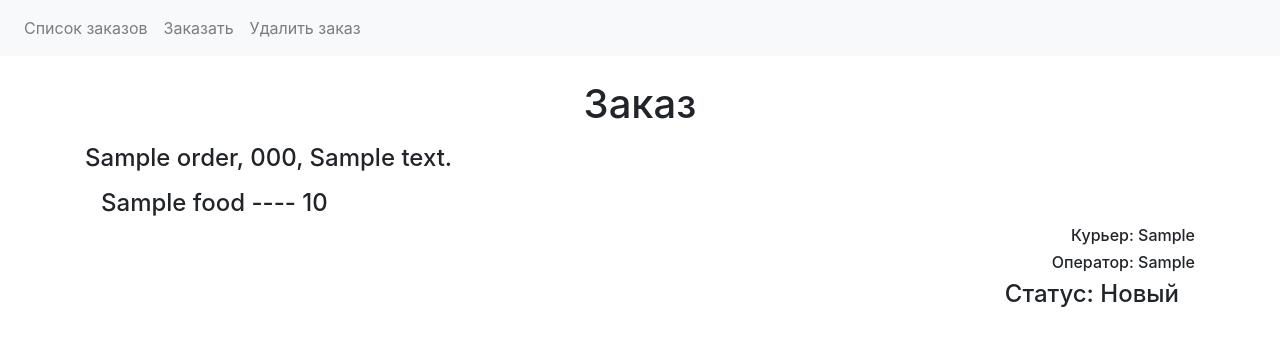
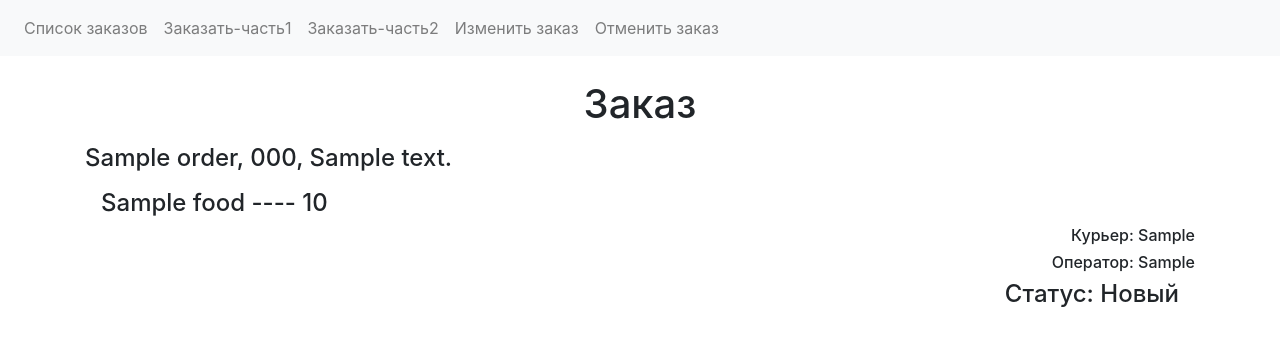
Before and after one commit to belek-king-bar/online-order, a Django app: page /order/1 in a window 1280 px wide. Shown: the top 346 px of the page. Run offline with Django 3.2, Linux system fonts and the light colour scheme; tables that the repository leaves empty hold one stand-in row (values such as "Sample post"); some libraries are stand-ins or nearby versions.

Commit message:
Исправлены баги с order

```diff
--- a/lab/webapp/templates/order_detail.html
+++ b/lab/webapp/templates/order_detail.html
@@ -5,10 +5,16 @@
             <a class="nav-link" href="{% url 'order_list' %}">Список заказов</a>
         </li>
         <li class="nav-item">
-            <a class="nav-link" href="{% url 'order_create' %}">Заказать</a>
+            <a class="nav-link" href="{% url 'order_create' %}">Заказать-часть1</a>
         </li>
         <li class="nav-item">
-            <a class="nav-link" href="{% url 'order_delete' order.pk %}">Удалить заказ</a>
+            <a class="nav-link" href="{% url 'order_food_create' order.pk %}">Заказать-часть2</a>
+        </li>
+        <li class="nav-item">
+            <a class="nav-link" href="{% url 'order_update' order.pk %}">Изменить заказ</a>
+        </li>
+        <li class="nav-item">
+            <a class="nav-link" href="{% url 'order_cancel' order.pk %}">Отменить заказ</a>
         </li>
 {% endblock %}
 {% block content %}
--- a/lab/webapp/templates/order_list.html
+++ b/lab/webapp/templates/order_list.html
@@ -5,7 +5,7 @@
             <a class="nav-link" href="{% url 'order_list' %}">Список заказов</a>
         </li>
         <li class="nav-item">
-            <a class="nav-link" href="{% url 'order_create' %}">Заказать</a>
+            <a class="nav-link" href="{% url 'order_create' %}">Заказать-часть1</a>
         </li>
         <li class="nav-item">
             <a class="nav-link" href="{% url 'food_list' %}">Меню</a>
@@ -18,8 +18,9 @@
                 {% for order_food in order.foods.all %}
                     <h4>{{ order_food.food.name }}</h4>
                 {% endfor %}
+                <h6>Имя заказчика: {{ order.contact_name }}</h6>
+                <h6>Статус: {{ order.get_status_display }}</h6>
             </a>
-                <h6>Курьер: {{ order.courier.first_name }}</h6>
             </div>
         {% endfor %}
 {% endblock %}
```
Also changed, not shown: lab/webapp/templates/order_update.html (+19 -10 lines), lab/webapp/templates/order_create.html (line endings or trailing spaces).
